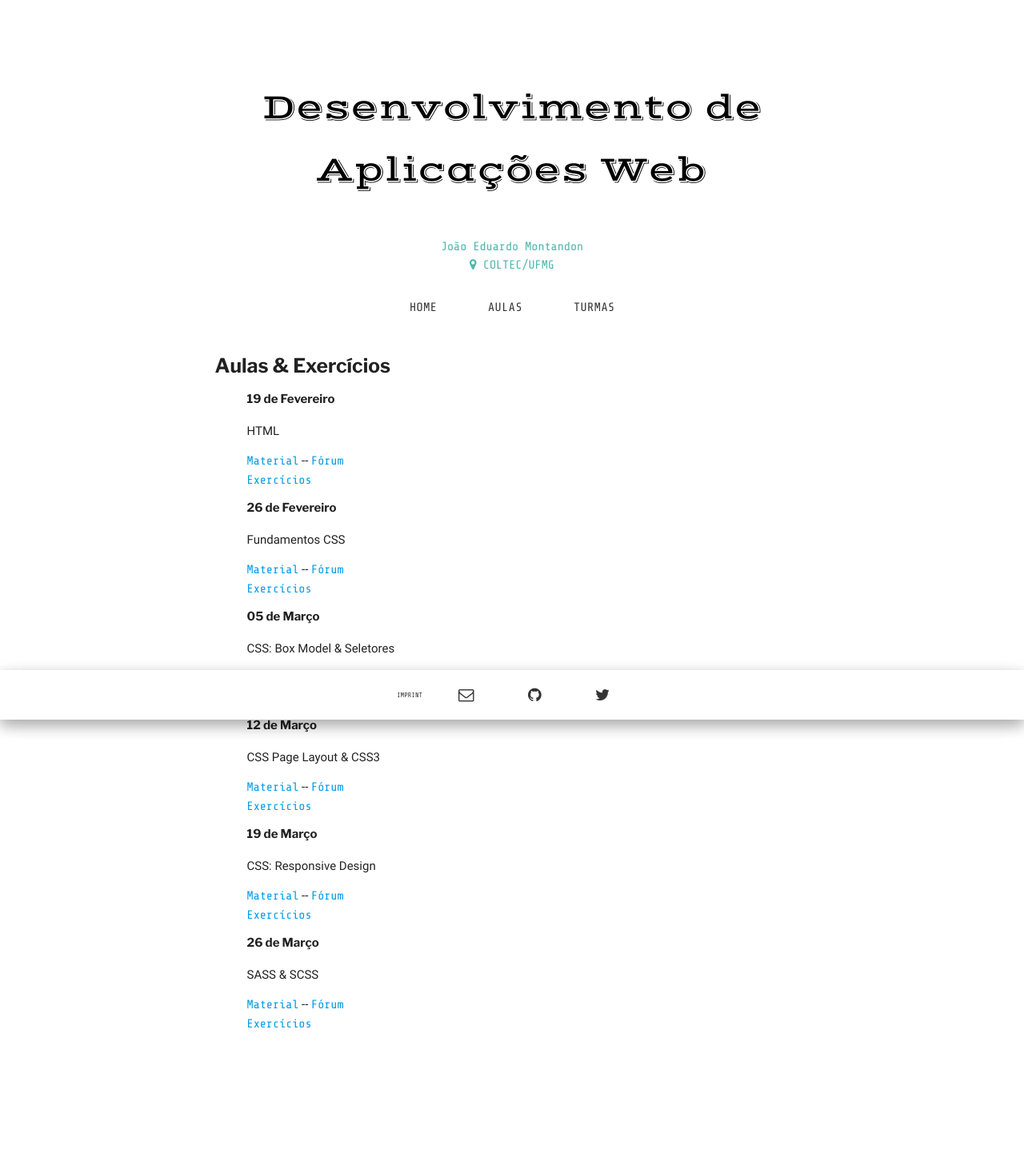
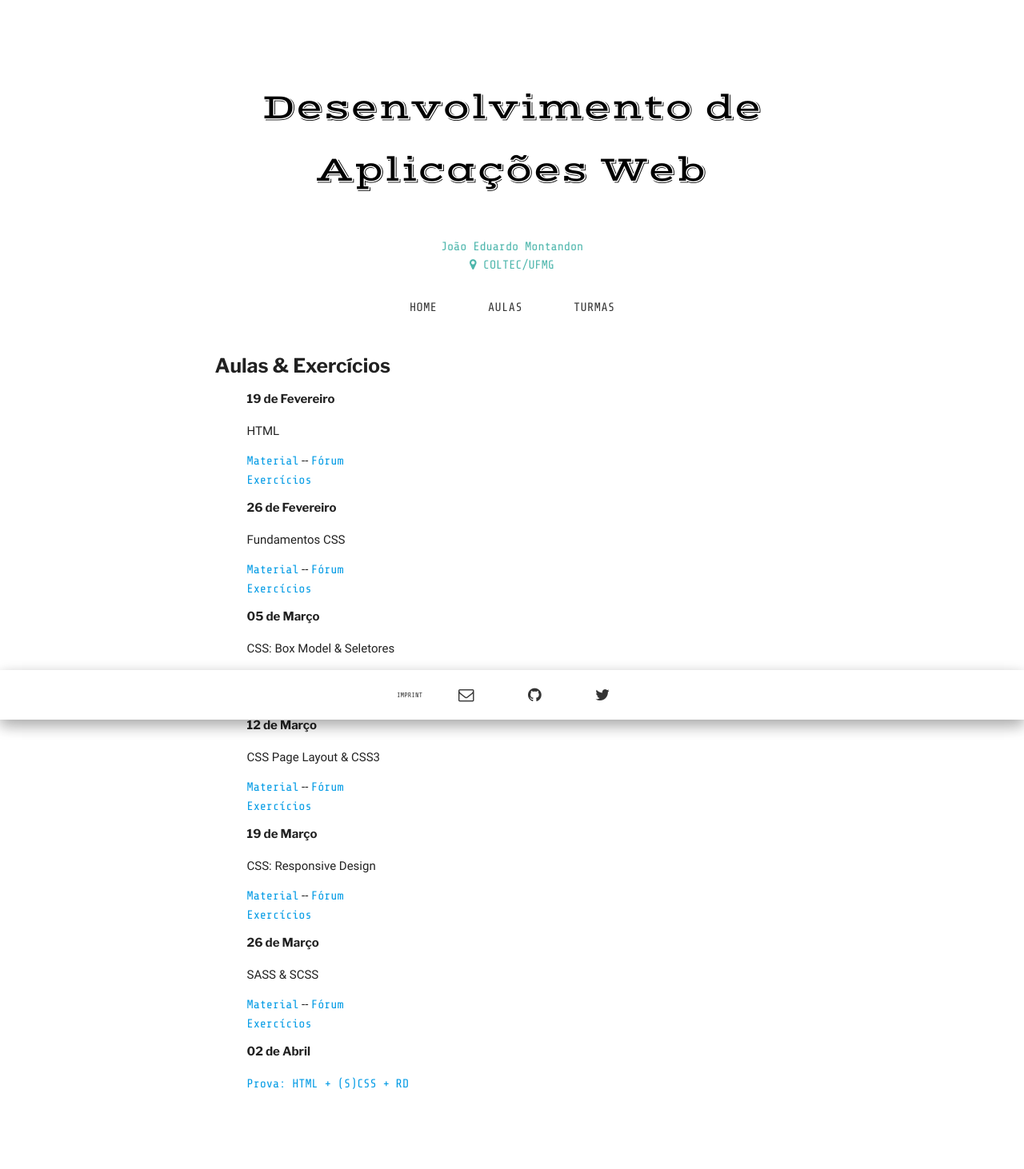
Before and after one commit to COLTEC-DAW/coltec-daw.github.io, a Jekyll site: the page built from classes.html, in a window 1280 px wide. Shown: the whole page at 80% size. Built offline with Jekyll 4.4.1, drawn with Linux system fonts in a browser that asks for light colours; some web fonts are replaced; before the commit the page ends 1387 px from its top, so only the background shows below that.

Commit message:
Prova HTML + SCSS + RD

```diff
--- a/classes.html
+++ b/classes.html
@@ -53,4 +53,8 @@ layout: default
             <li><a href="https://github.com/COLTEC-DAW/E03-Galeria-de-Imagens">Exercícios</a></li>
         </ul>
     </dd>
+    <dd>
+        <h6>02 de Abril</h6>
+        <p><a href="https://github.com/COLTEC-DAW/Prova-HTML-SCSS-RWD/tree/2018">Prova: HTML + (S)CSS + RD</a></p>
+    </dd>
 </dl>
```
